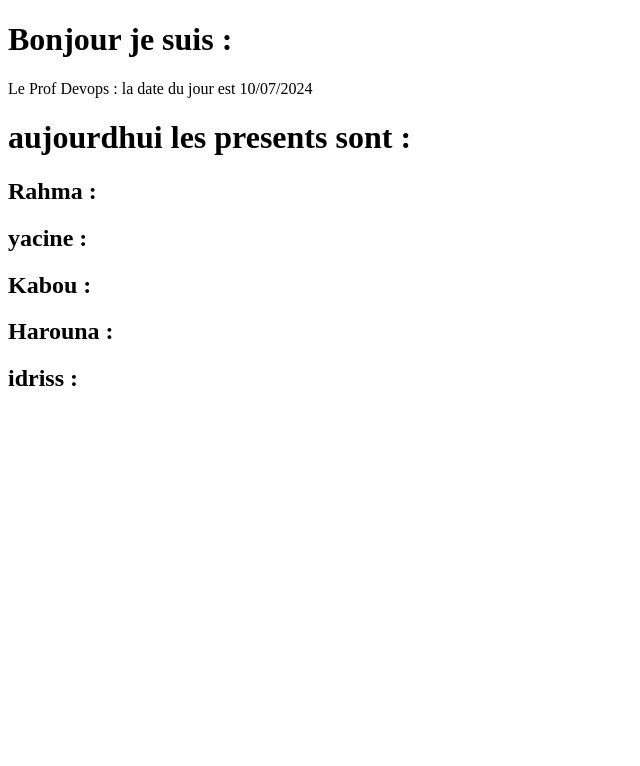
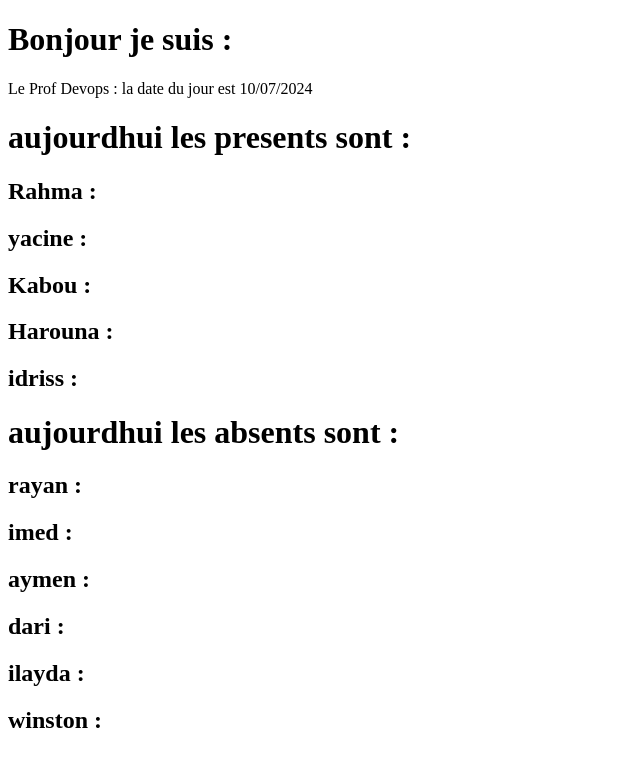
Before and after one commit to ydjadmin/REP_TEST_HTML, a plain HTML site: page index.html in a window 1280 px wide. Shown: the whole page, without its empty margins (0-640 px from the left). Drawn offline with Linux system fonts and the light colour scheme.

Commit message:
add absents

```diff
--- a/index.html
+++ b/index.html
@@ -11,5 +11,12 @@
 <h2>Kabou :</h2>
 <h2>Harouna :</h2>
 <h2>idriss :</h2>
+<h1>aujourdhui les absents sont :</h1>
+<h2>rayan :</h2>
+<h2>imed :</h2>
+<h2>aymen :</h2>
+<h2>dari :</h2>
+<h2>ilayda :</h2>
+<h2>winston :</h1>
 </body>
 </html>
```
